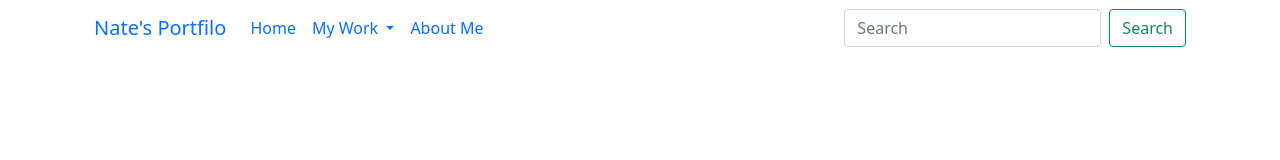
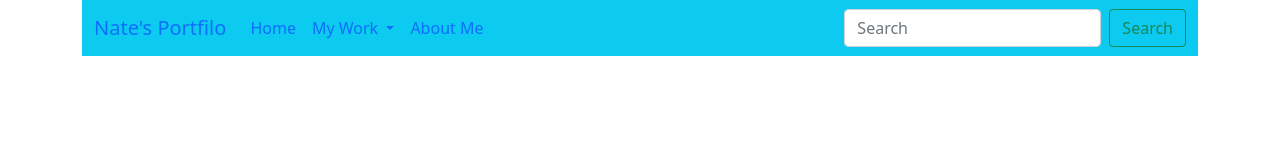
Before and after one commit to randomStuff1234/SchoolPortfolio, a website: page index.html in a window 1280 px wide. Drawn offline with nearby package versions, Linux system fonts and the light colour scheme.

Commit message:
Update index.html

```diff
--- a/index.html
+++ b/index.html
@@ -33,7 +33,7 @@
     -->
     <div class="container">
         <!-- Navbar -->
-        <nav class="navbar navbar-expand-lg bg-muted">
+        <nav class="navbar navbar-expand-lg bg-info">
             <div class="container-fluid">
                 <a class="navbar-brand" href="#">Nate's Portfilo</a>
                 <button class="navbar-toggler" type="button" data-bs-toggle="collapse" data-bs-target="#navbarSupportedContent" aria-controls="navbarSupportedContent" aria-expanded="false" aria-label="Toggle navigation">
```
